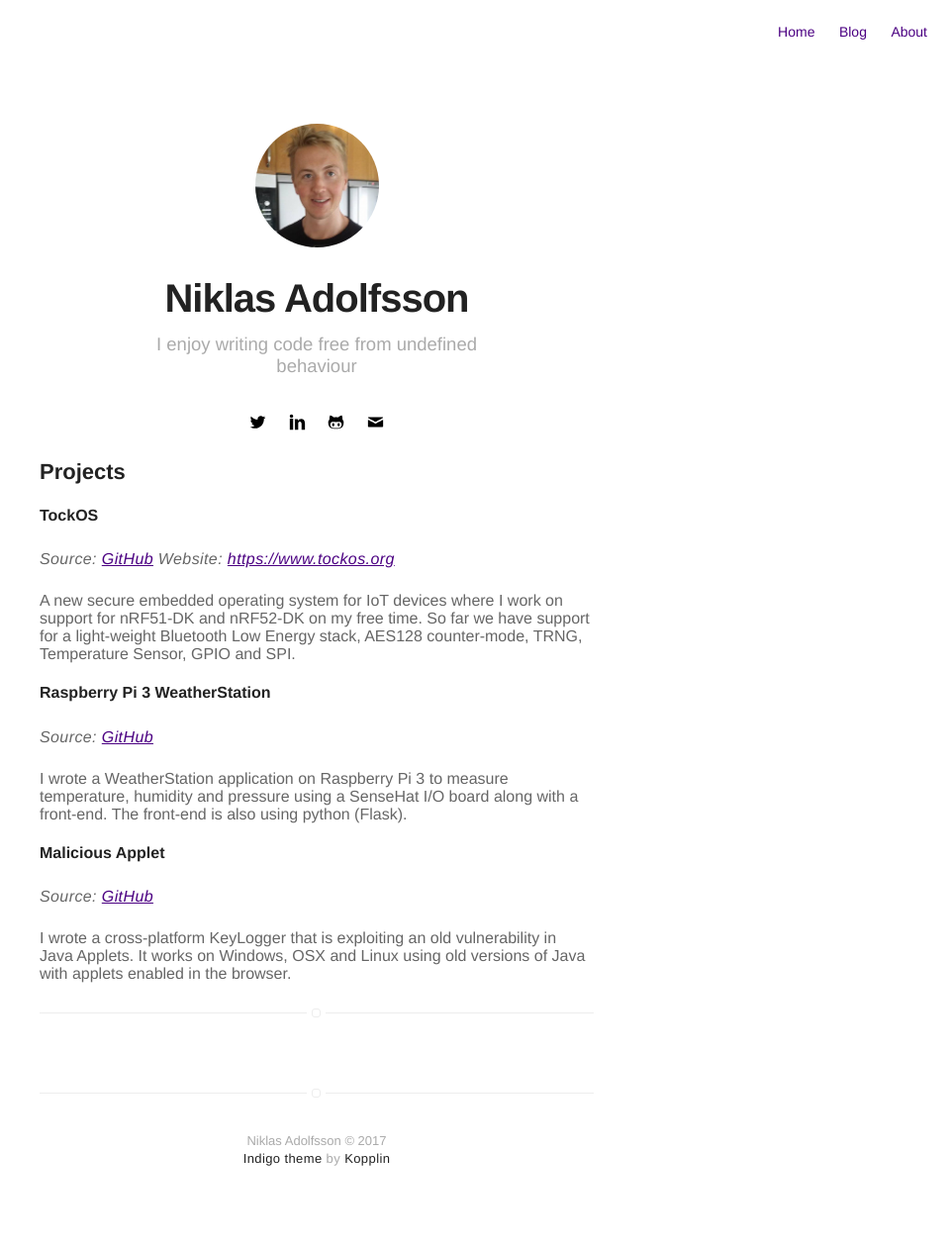
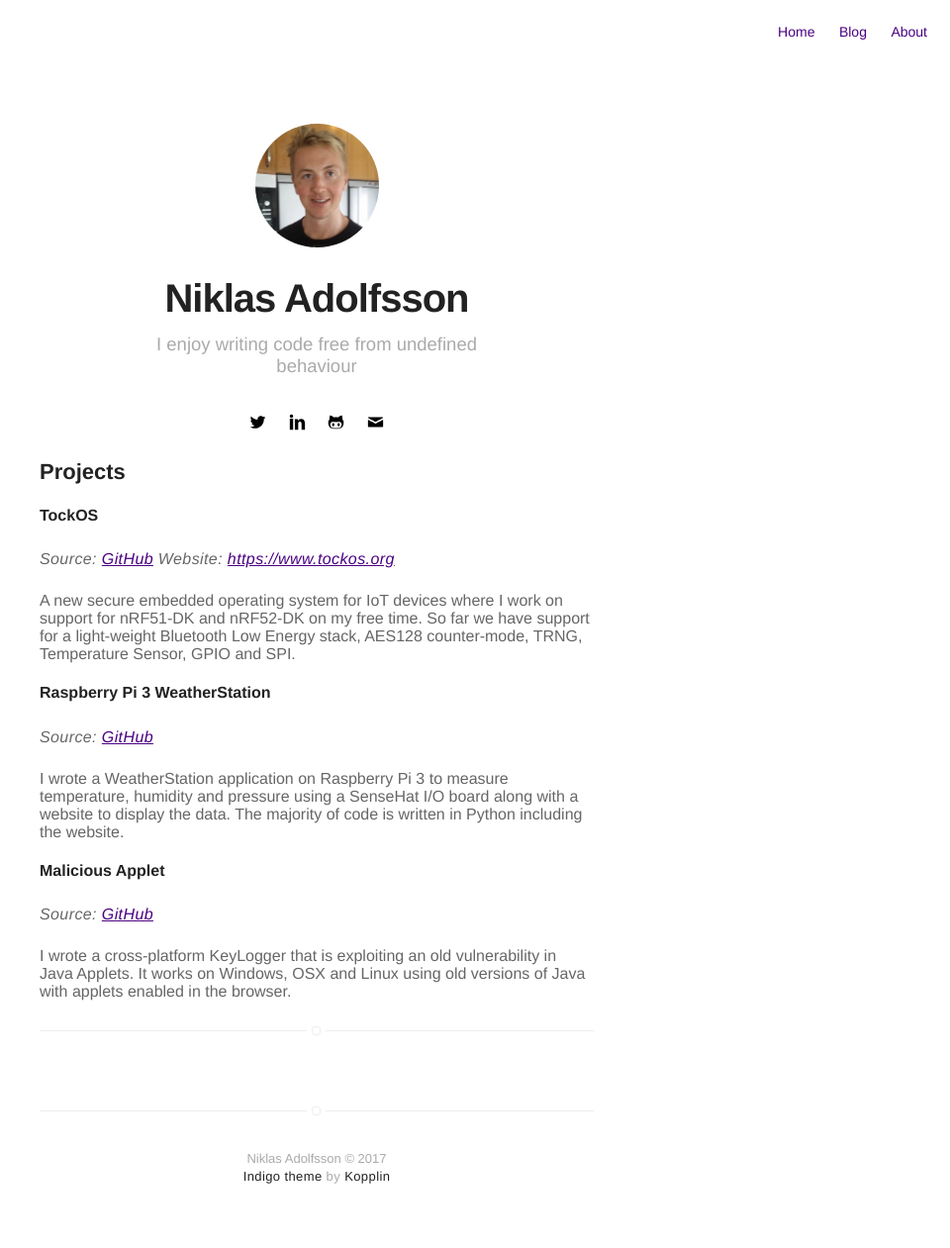
Before and after one commit to niklasad1/niklasad1.github.io, a Jekyll site: the page built from projects.html, in a window 1280 px wide. Shown: the whole page at 99% size, without its empty margins (320-1280 px from the left). Built offline with Jekyll 4.4.1, drawn with Linux system fonts in a browser that asks for light colours.

Commit message:
Update projects.html

```diff
--- a/projects.html
+++ b/projects.html
@@ -15,8 +15,8 @@ and SPI.
 <h4>Raspberry Pi 3 WeatherStation</h4>
 <p><em>Source: <a href="https://github.com/niklasad1/RPi_WeatherStation">GitHub</a></em></p>
 I wrote a WeatherStation application on Raspberry Pi 3 to measure temperature,
-humidity and pressure using a SenseHat I/O board along with a front-end. The
-front-end is also using python (Flask).
+humidity and pressure using a SenseHat I/O board along with a website to display the data.
+The majority of code is written in Python including the website.
 
 <h4>Malicious Applet</h4>
 <p><em>Source: <a href="https://github.com/niklasad1/JavaExploit">GitHub</a></em></p>
```
